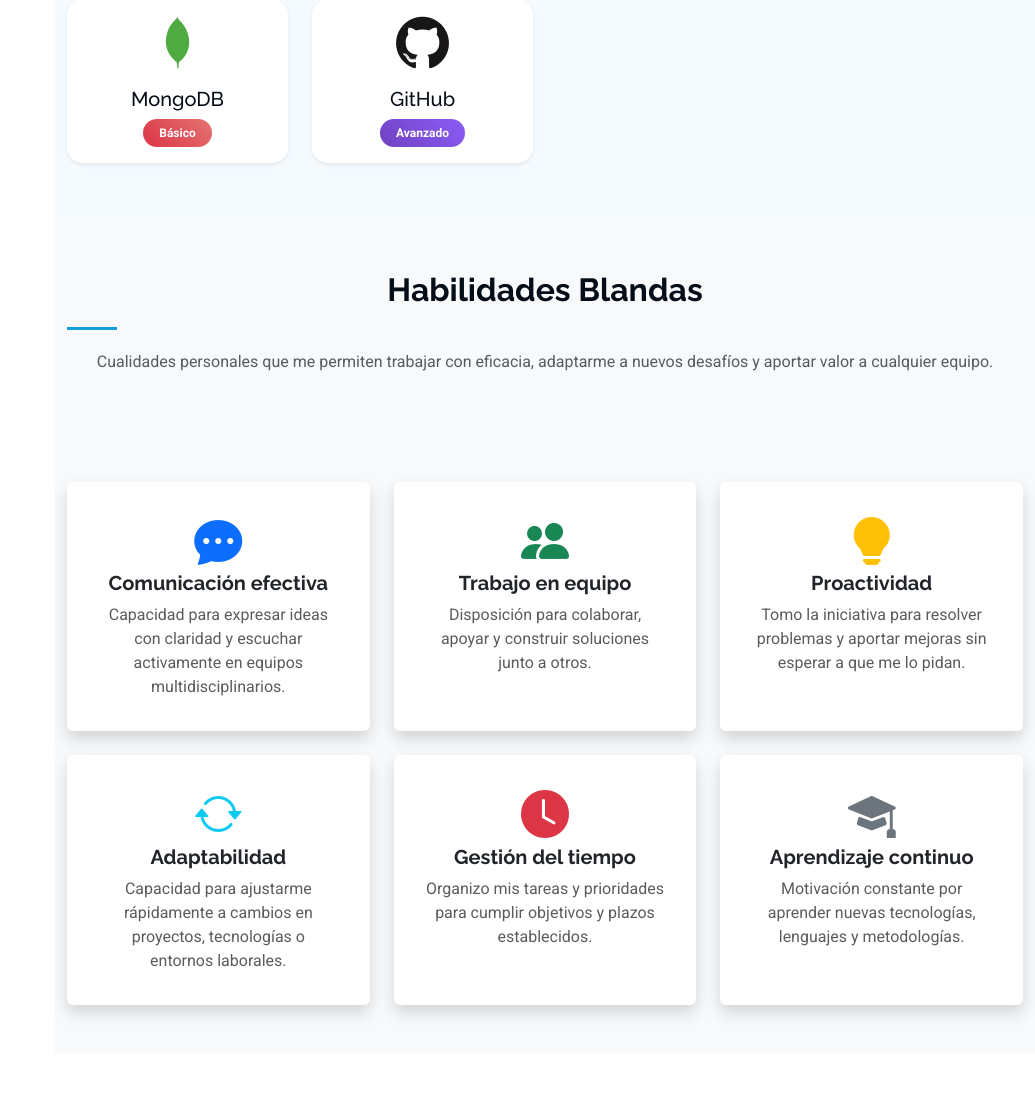
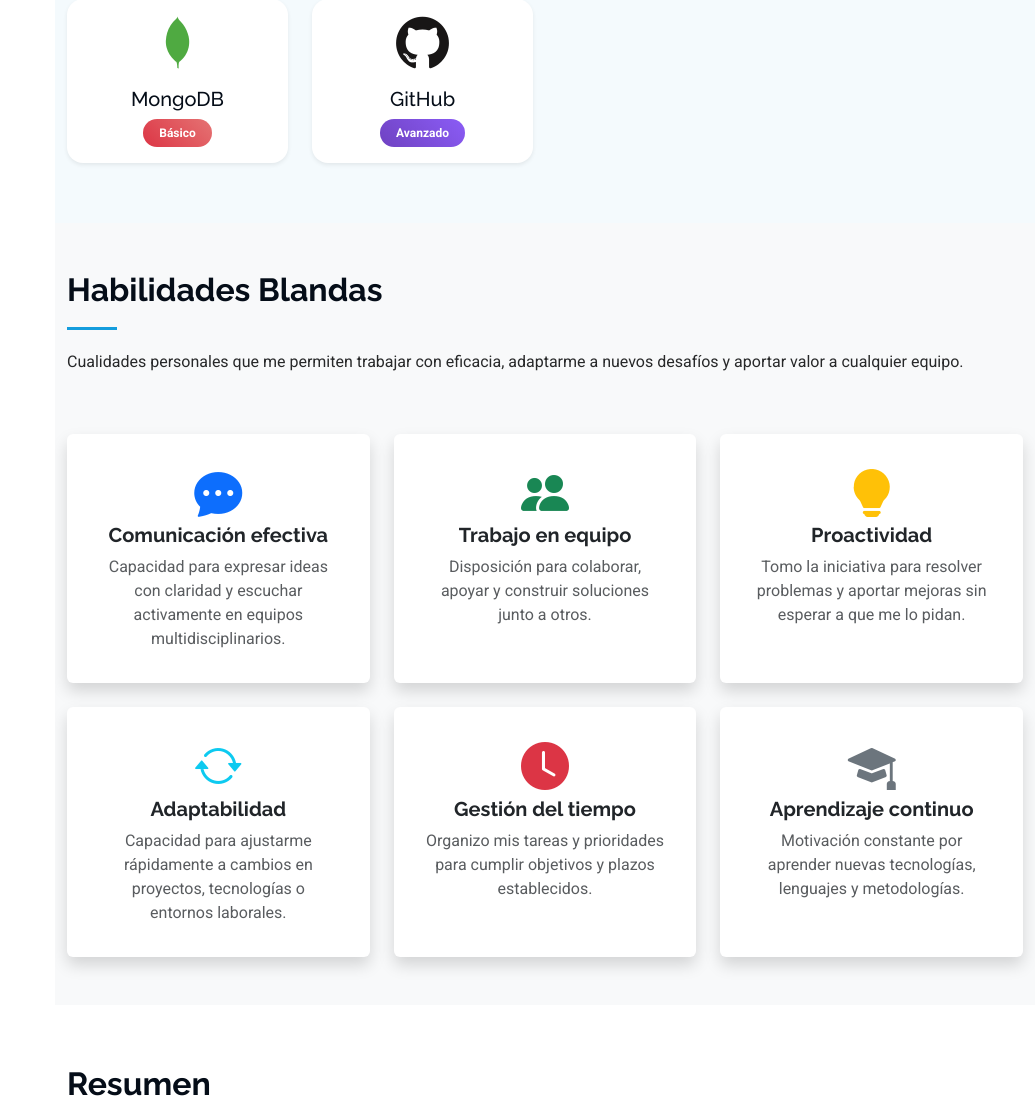
Before and after one commit to Xbox-hash/Xbox_hash, a Django app: page / in a window 1280 px wide. Shown: the part 2359-3460 px from the top of the page, without its empty margins (245-1280 px from the left). Run offline with Django 5.2, Linux system fonts and the light colour scheme; data that the repository does not hold is empty; some libraries are stand-ins or nearby versions.

Commit message:
Modificacio de habilidades blandas

```diff
--- a/principal/templates/principal/index.html
+++ b/principal/templates/principal/index.html
@@ -227,11 +227,9 @@
 
 <!-- Soft Skills Section -->
 <section id="soft-skills" class="skills section bg-light py-5">
-  <div class="container section-title text-center mb-5" data-aos="fade-up">
-    <h2 class="fw-bold">Habilidades Blandas</h2>
-    <p class="text-muted">
-      Cualidades personales que me permiten trabajar con eficacia, adaptarme a nuevos desafíos y aportar valor a cualquier equipo.
-    </p>
+  <div class="container section-title" data-aos="fade-up">
+    <h2>Habilidades Blandas</h2>
+    <p>Cualidades personales que me permiten trabajar con eficacia, adaptarme a nuevos desafíos y aportar valor a cualquier equipo.</p>
   </div>
 
   <div class="container" data-aos="fade-up" data-aos-delay="100">
```
